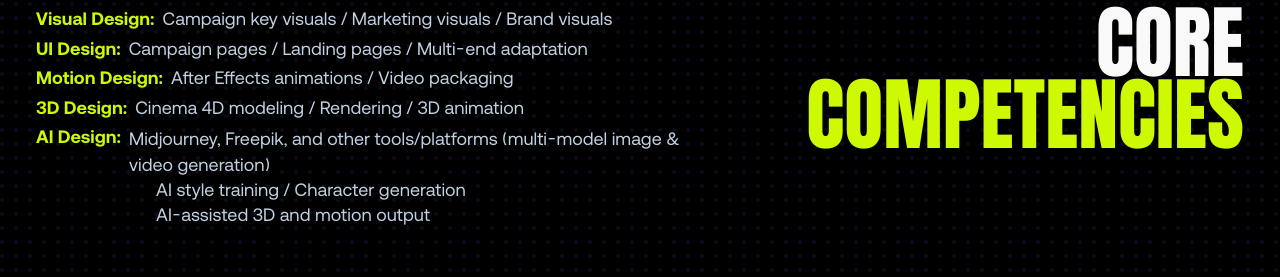
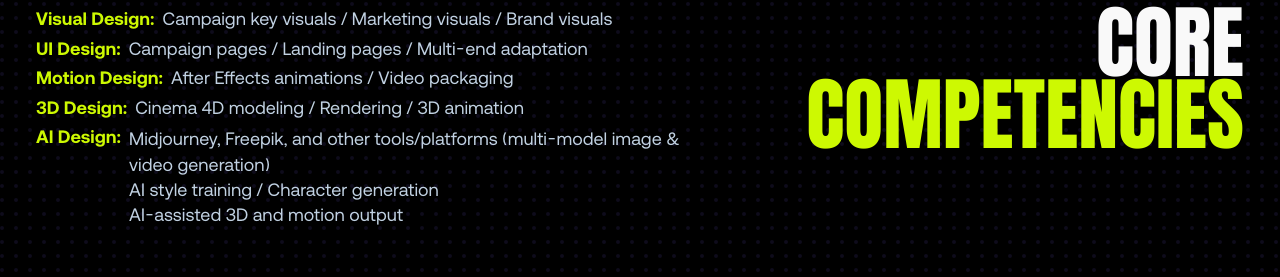
Before and after one commit to Phillip-Zhang0304/Phillip-Personal-portfolio-web3, a Next.js app: page / in a window 1280 px wide. Shown: the part 2888-3165 px from the top of the page. Built offline with nearby package versions, Linux system fonts and the light colour scheme.

Commit message:
Align AI design summary text

```diff
--- a/app/page.tsx
+++ b/app/page.tsx
@@ -312,7 +312,7 @@ export default function Home() {
                       Midjourney, Freepik, and other tools/platforms (multi-model
                       image &amp; video generation)
                     </p>
-                    <div className="pl-[27px] leading-[1.4]">
+                    <div className="leading-[1.4]">
                       <p>AI style training / Character generation</p>
                       <p>AI-assisted 3D and motion output</p>
                     </div>
@@ -382,7 +382,7 @@ export default function Home() {
                   <p className="leading-[1.45]">
                     Midjourney, Freepik, and other tools/platforms (multi-model image &amp; video generation)
                   </p>
-                  <div className="mt-1 pl-4 leading-[1.45]">
+                  <div className="mt-1 leading-[1.45]">
                     <p>AI style training / Character generation</p>
                     <p>AI-assisted 3D and motion output</p>
                   </div>
```
